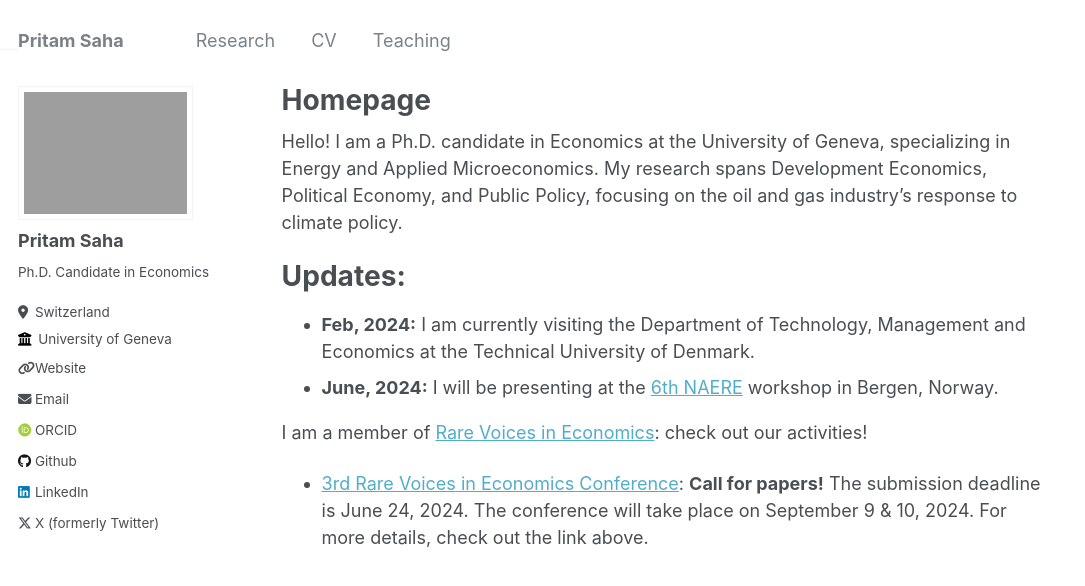
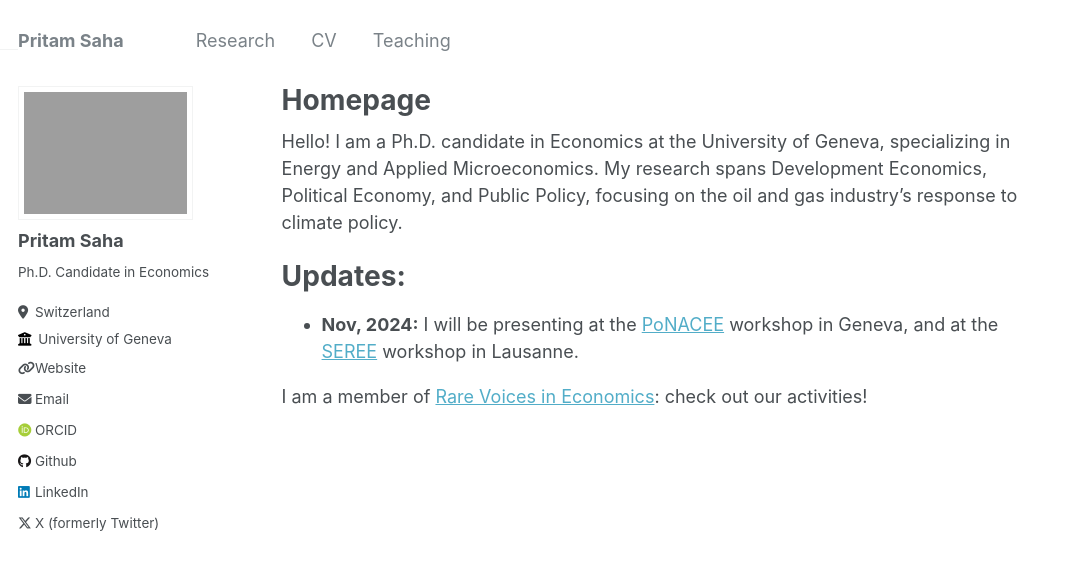
Before and after one commit to s-pritam/s-pritam.github.io, a Jekyll site: the page built from _pages/about.md, in a window 1280 px wide. Shown: the top 586 px of the page, without its empty margins (0-1085 px from the left). Built offline with Jekyll 4.4.1, drawn with Linux system fonts in a browser that asks for light colours; some web fonts are replaced.

Commit message:
Update about.md

```diff
--- a/_pages/about.md
+++ b/_pages/about.md
@@ -11,10 +11,7 @@ Hello! I am a Ph.D. candidate in Economics at the University of Geneva, speciali
 
 Updates:
 ======
-- **Feb, 2024:** I am currently visiting the Department of Technology, Management and Economics at the Technical University of Denmark.
-- **June, 2024:** I will be presenting at the [6th NAERE](https://www.eaere.org/events/supported-events/6th-nordic-annual-environmental-and-resource-economics-naere-workshop/) workshop in Bergen, Norway.
+- **Nov, 2024:** I will be presenting at the [PoNACEE](https://4euplus.eu/4EU-701.html) workshop in Geneva, and at the [SEREE](https://sebastien-houde.com/seree-2024/) workshop in Lausanne.
 
 
 I am a member of [Rare Voices in Economics](https://www.rarevoicesineconomics.com/): check out our activities!
-- [3rd Rare Voices in Economics Conference](https://www.rarevoicesineconomics.com/conference-2024): **Call for papers!**
-  The submission deadline is June 24, 2024. The conference will take place on September 9 & 10, 2024. For more details, check out the link above.
```
